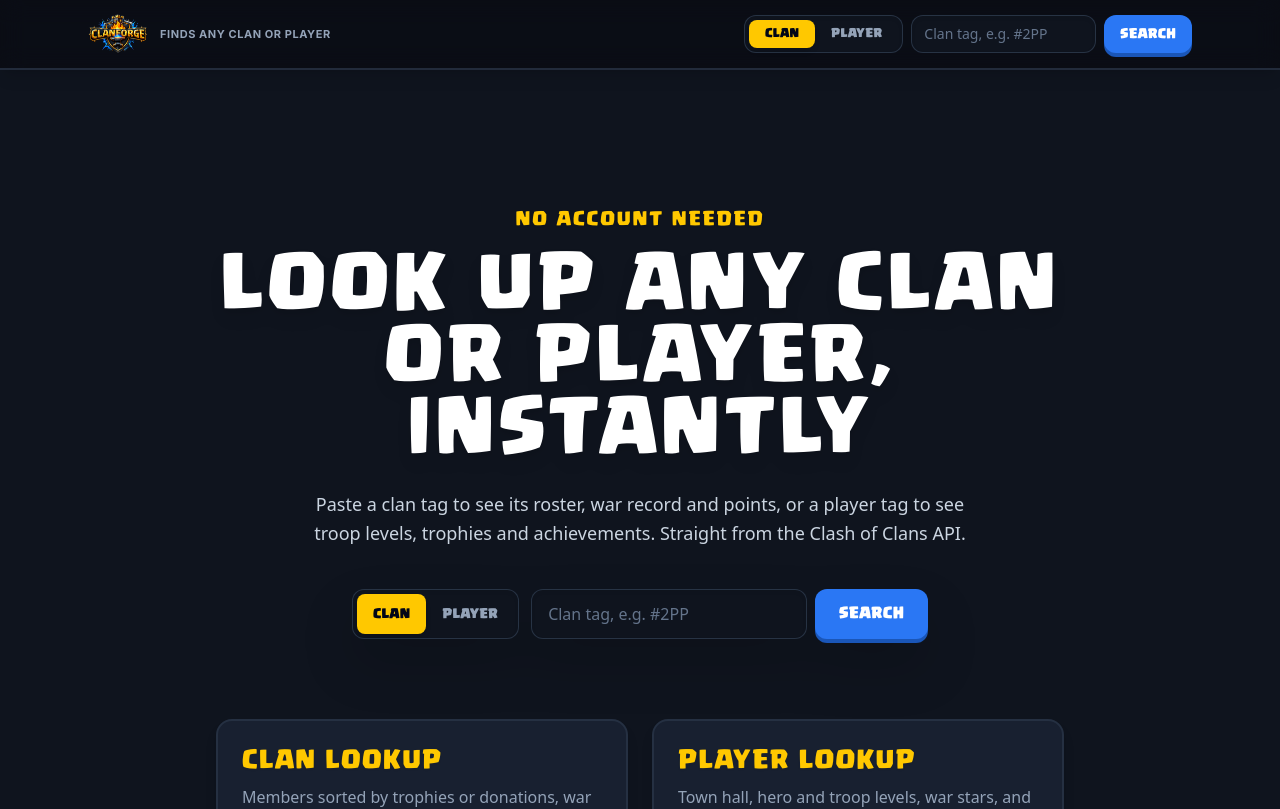
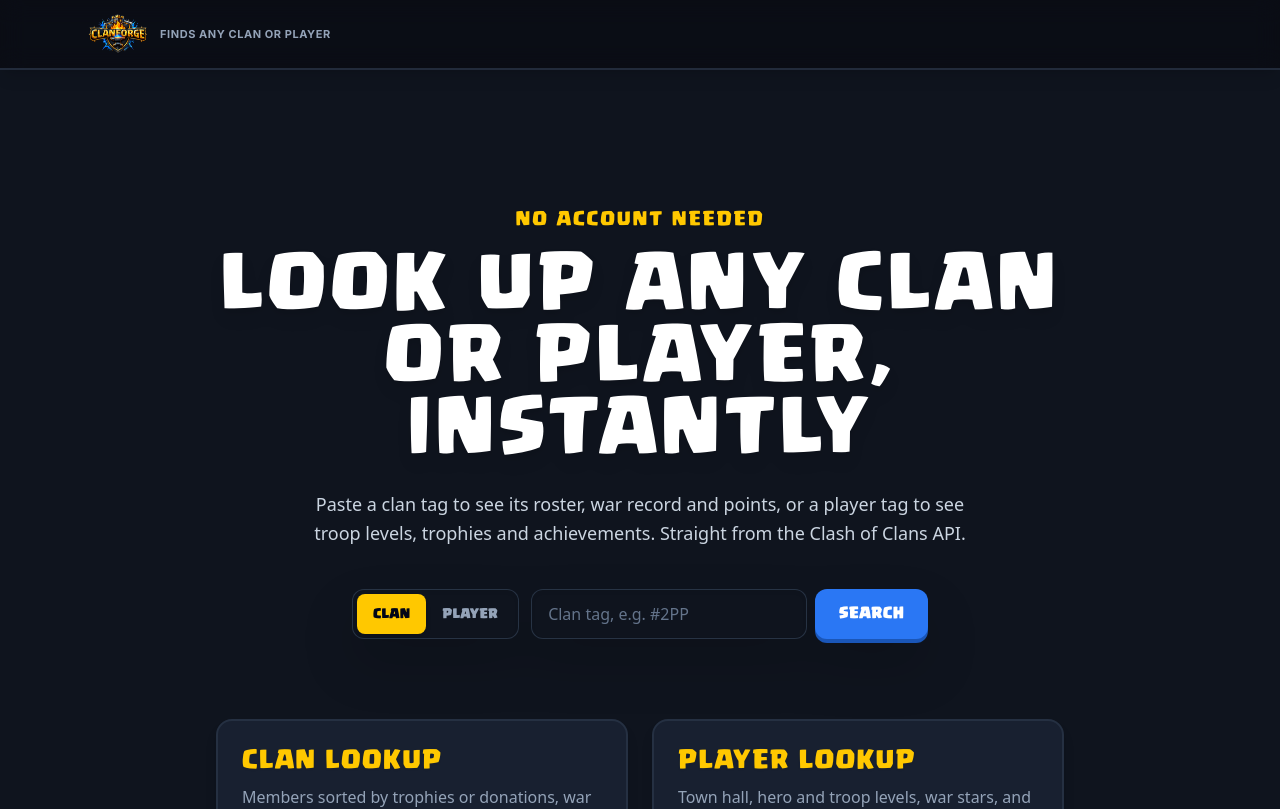
Before and after one commit to Malate1/Clash-Forge, a React (Vite) app: page / in a window 1280 px wide. Shown: the top 809 px of the page. Built offline with nearby package versions, Linux system fonts and the light colour scheme; no server answers; a web font is replaced by a local one.

Commit message:
refactor: comment out compactSearch conditional rendering in Navbar component

```diff
--- a/src/components/Navbar.jsx
+++ b/src/components/Navbar.jsx
@@ -17,11 +17,11 @@
           </span>
         </Link>
 
-        {compactSearch && (
+        {/* {compactSearch && (
           <div className="flex-1 max-w-md ml-auto">
             <SearchBar size="compact" />
           </div>
-        )}
+        )} */}
       </div>
     </header>
   )
```
